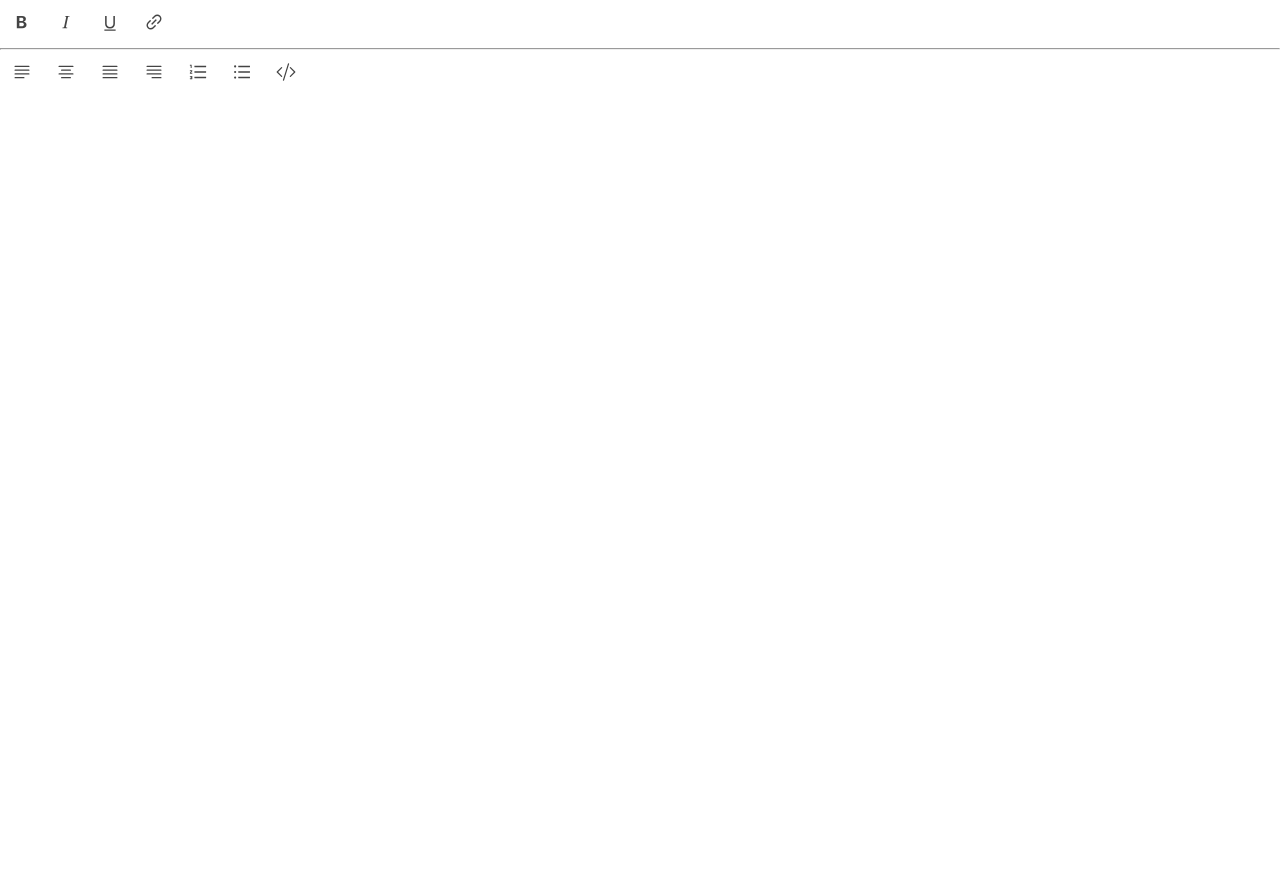
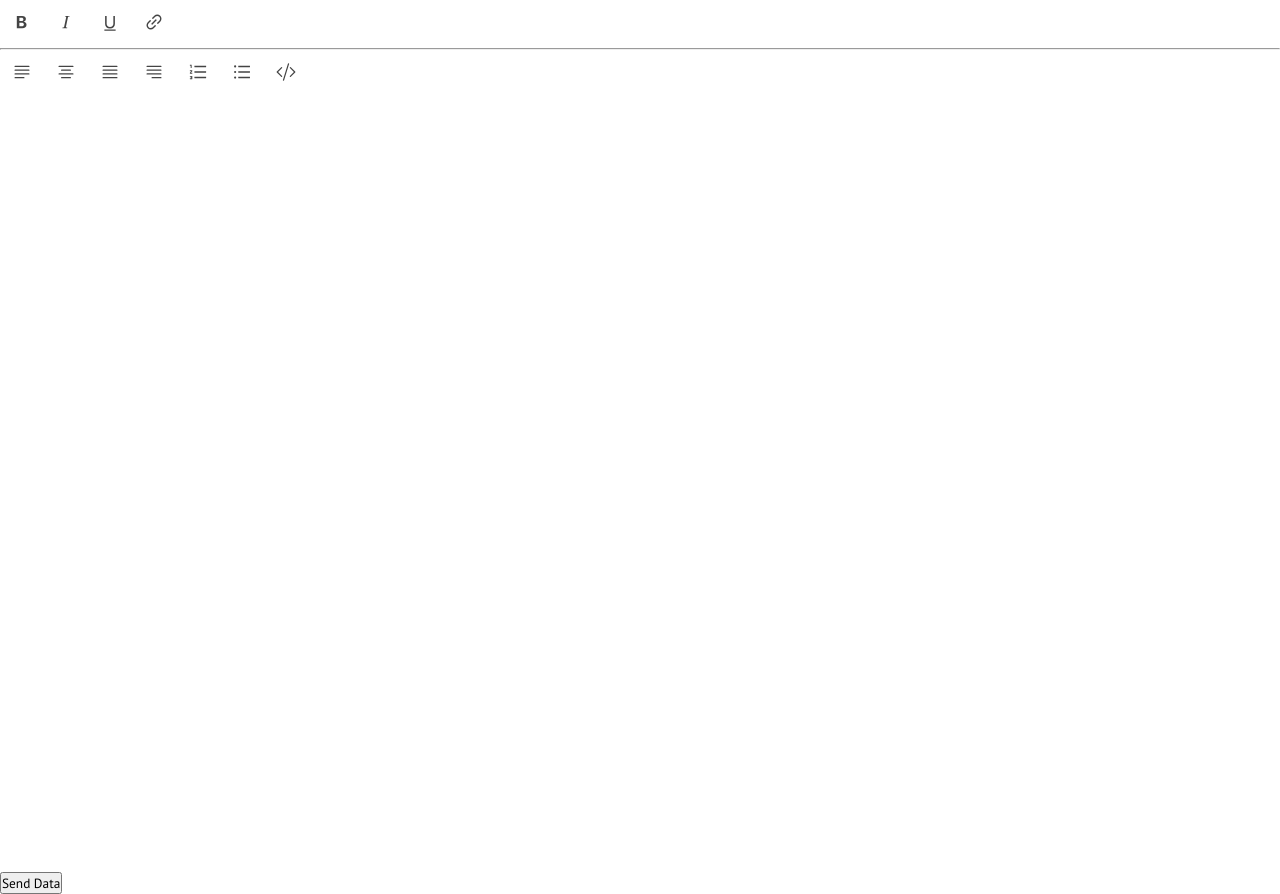
Before and after one commit to InHallTechnologies/wysiwhatyouget_next, a Next.js app: page / in a window 1280 px wide. Before the commit the page ends 872 px from the top, so only its background shows below. Built offline with nearby package versions, Linux system fonts and the light colour scheme.

Commit message:
test message

```diff
--- a/components/RichTextEditor.component.js
+++ b/components/RichTextEditor.component.js
@@ -36,6 +36,10 @@ const RichTextEditor = () => {
         }
     }
 
+    const handleSendData = () => {
+        window.ReactNativeWebView.postMessage(JSON.stringify({name:"Rishabh Verma"}));
+    }
+
 
 
     return(
@@ -62,6 +66,9 @@ const RichTextEditor = () => {
                 </div>
 
                 <iframe spellCheck={false} id="output" style={{border:'none', marginTop:'10px'}} width={"100%"} height={"100%"}  ref={focusRef} name="textField" />
+                <button onClick={handleSendData}>
+                    Send Data
+                </button>
             </div>
         </div>
     )
```
